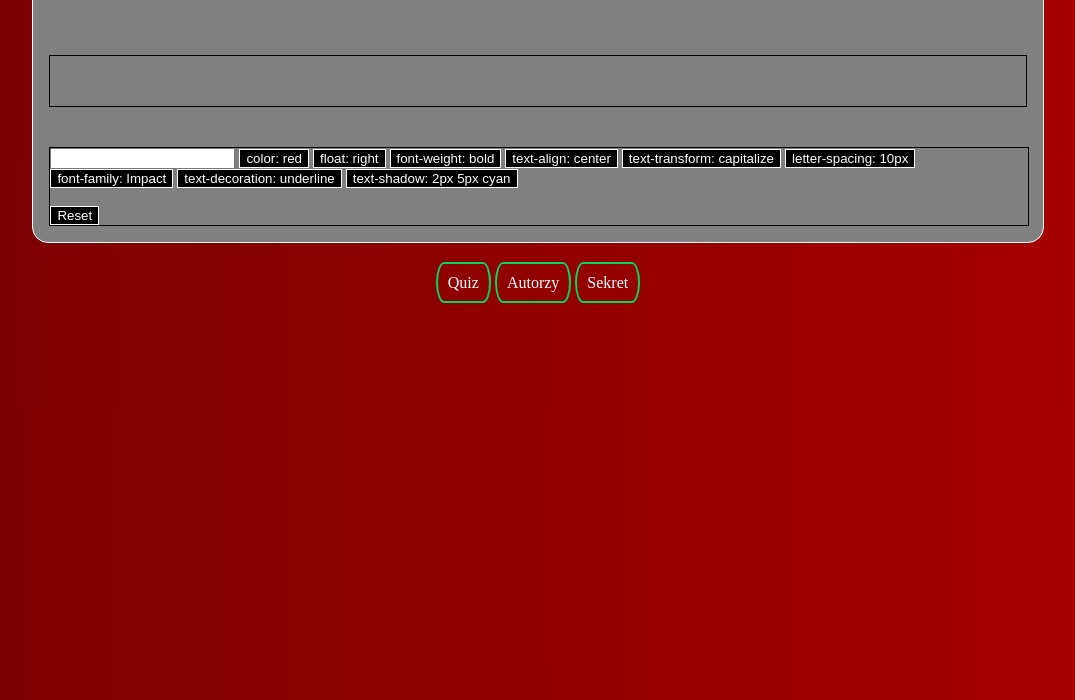
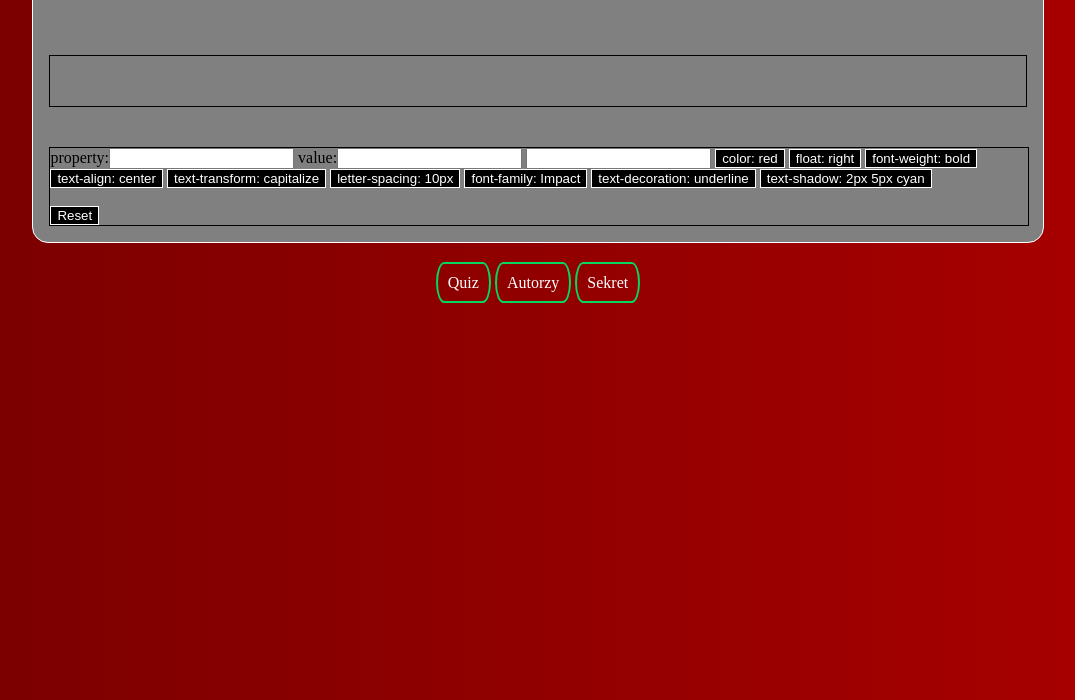
Before and after one commit to projektapk2i/projekt, a plain HTML site: page sandbox.html in a window 1280 px wide. Shown: the part 100-800 px from the top of the page, without its empty margins (102-1177 px from the left). Drawn offline with Linux system fonts and the light colour scheme.

Commit message:
Tryb wpisywania

```diff
--- a/sandbox.html
+++ b/sandbox.html
@@ -404,6 +404,8 @@
         <script>
             var randomIndex = Math.floor(Math.random() * 1000) % 9;
             let change = 0;
+			var value;
+			var property;
 
 
             // sprawdzanie inputu
@@ -543,6 +545,12 @@
 			// update
 			update();
 			function update(){
+
+				value = document.getElementById("valueInput").value;
+				property = document.getElementById("propertyInput").value;
+
+				document.getElementById("h1").style[property] = value;
+
 				document.getElementById("h1").innerHTML = document.getElementById("tekst").value;
 				setTimeout( update, 200);
 
@@ -554,6 +562,8 @@
         </script>
 
         <article>
+            property:<input type = "text" id = "propertyInput">
+            value:<input type = "text" id = "valueInput">
             <input type = "text" id = "tekst">
             <button onclick="colorRed()">color: red</button>
             <button onclick="floatRight()">float: right</button>
@@ -563,6 +573,7 @@
             <button onclick="fontFamilyImpact()">font-family: Impact</button>
             <button onclick="textDecorationU()">text-decoration: underline</button>
             <button onclick="textShadow()">text-shadow: 2px 5px cyan</button>
+
 
             <br><br>
             <button onclick="reset()">Reset</button>
```
